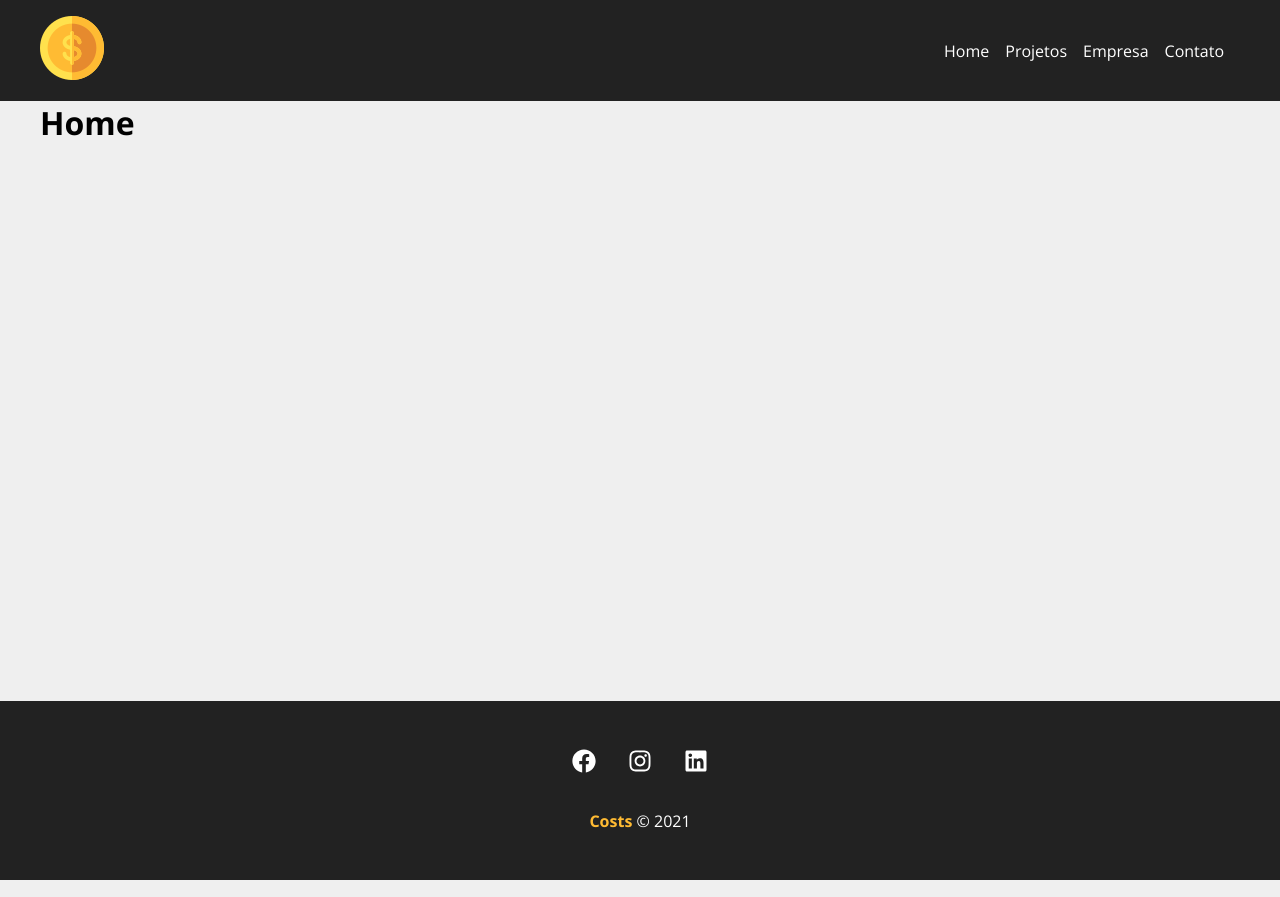
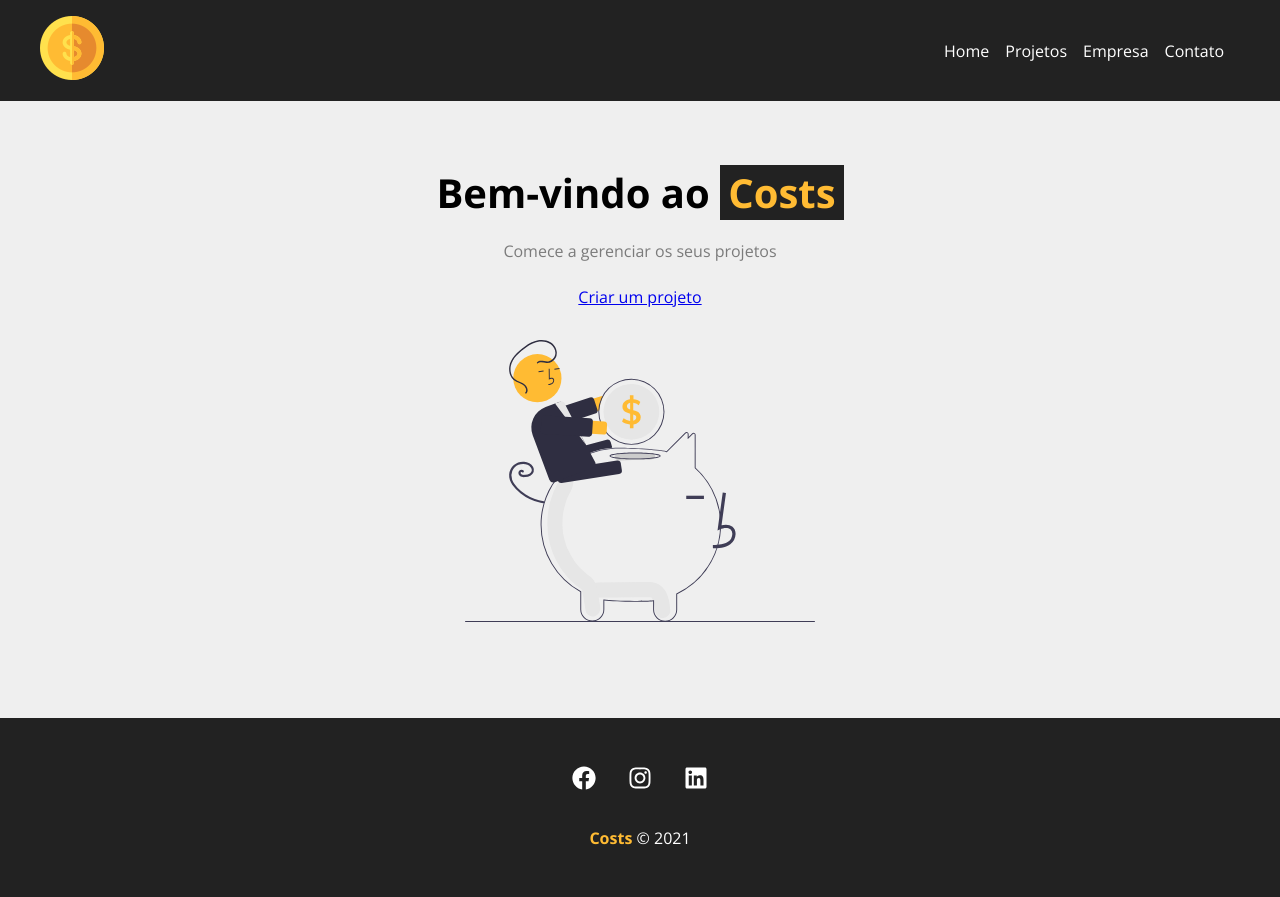
Before and after one commit to AlefMemTav/react-costs-app, a JavaScript app: page / in a window 1280 px wide. Built offline with nearby package versions, Linux system fonts and the light colour scheme; the HTML template or start-up script is replaced by a standard one.

Commit message:
Created Home.module.css and improving Home page

```diff
--- a/src/App.js
+++ b/src/App.js
@@ -8,6 +8,7 @@
 import Container from './components/layout/Container'
 import Navbar from './components/layout/Navbar'
 import Footer from './components/layout/Footer'
+
 function App() {
   return (
     <Router>
--- a/src/components/pages/Home.js
+++ b/src/components/pages/Home.js
@@ -1,5 +1,15 @@
+import styles from './Home.module.css'
+import savings from '../../img/savings.svg'
+
 function Home(){
-    return <h1>Home</h1>
+    return(
+        <section className={styles.home_container}>
+            <h1> Bem-vindo ao <span> Costs</span></h1>
+            <p>Comece a gerenciar os seus projetos</p>
+            <a href="/">Criar um projeto</a>
+            <img src={savings} alt="Costs" />
+        </section>
+    )
 }
 
 export default Home
--- /dev/null
+++ b/src/components/pages/Home.module.css
@@ -0,0 +1,29 @@
+.home_container {
+    width: 100%;
+    display: flex;
+    flex-direction: column;
+    align-items: center;
+    justify-content: center;
+    padding: 4em;
+  }
+
+  .home_container h1 {
+    font-size: 2.5em;
+    margin-bottom: 0.5em;
+  }
+
+  .home_container h1 span {
+    color: #ffbb33;
+    padding: 0 0.2em;
+    background-color: #222;
+  }
+
+  .home_container p {
+    margin-bottom: 1.5em;
+    color: #7b7b7b;
+  }
+
+  .home_container img {
+    width: 350px;
+    margin: 2em 0;
+  }
```
